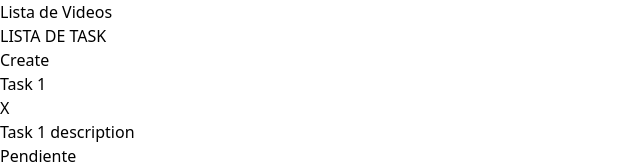
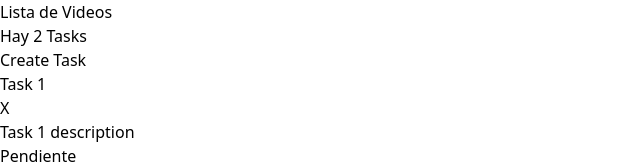
Before and after one commit to GasparJoel/REDUX-TOOLKIT, a React (Vite) app in the folder frontend/: page / in a window 1280 px wide. Shown: the top 164 px of the page, without its empty margins (0-640 px from the left). Built offline with nearby package versions, Linux system fonts and the light colour scheme.

Commit message:
Integre un length para contar la cantidad de tareas en TsakList

```diff
--- a/frontend/src/components/TaskList.jsx
+++ b/frontend/src/components/TaskList.jsx
@@ -10,8 +10,10 @@ export const TaskList = () => {
   console.log(taskState)
   return (
     <div>
+      <header>
+        <h2>Hay {taskState.length}  Tasks</h2> <p> <Link to={'/create-task'} className="bg-green-600 px-5 rounded-2xl text-white" >  Create Task</Link>  </p>
 
-      <h2>LISTA DE TASK </h2> <p> <Link to={'/create-task'} className="bg-green-600 px-5 rounded-2xl text-white" >  Create</Link>  </p>
+      </header>
 
       {
        taskState && taskState.map(task=>(
```
